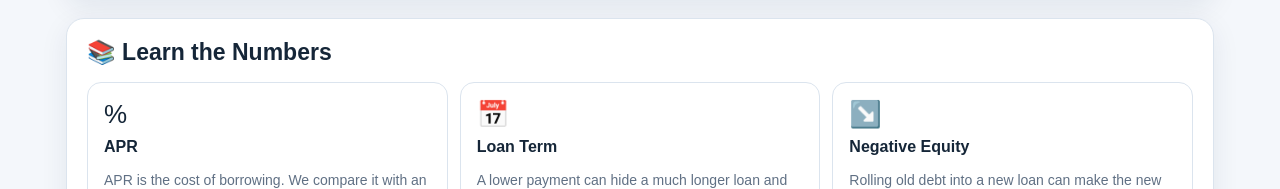
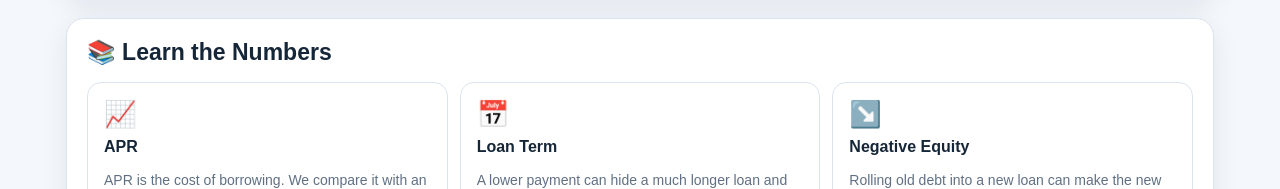
Before and after one commit to rmerrow1/dont-sign-this-yet, a Next.js app: page / in a window 1280 px wide. Shown: the part 3124-3313 px from the top of the page. Built offline with nearby package versions, Linux system fonts and the light colour scheme.

Commit message:
Polish APR Learn card icon

```diff
--- a/app/page.js
+++ b/app/page.js
@@ -584,7 +584,7 @@ const aprGuidance =
         title="📚 Learn the Numbers"
 
         items={[
-          ["%","APR","APR is the cost of borrowing. We compare it with an estimated benchmark based on vehicle condition and credit profile."],
+       ["📈","APR","APR is the cost of borrowing. We compare it with an estimated benchmark based on vehicle condition and credit profile."],
           ["📅","Loan Term","A lower payment can hide a much longer loan and significantly more interest."],
           ["↘️","Negative Equity","Rolling old debt into a new loan can make the new deal much more expensive."],
           ["➕","Add-ons","Optional products can add thousands. Ask what each item costs and whether it is required."],
```
